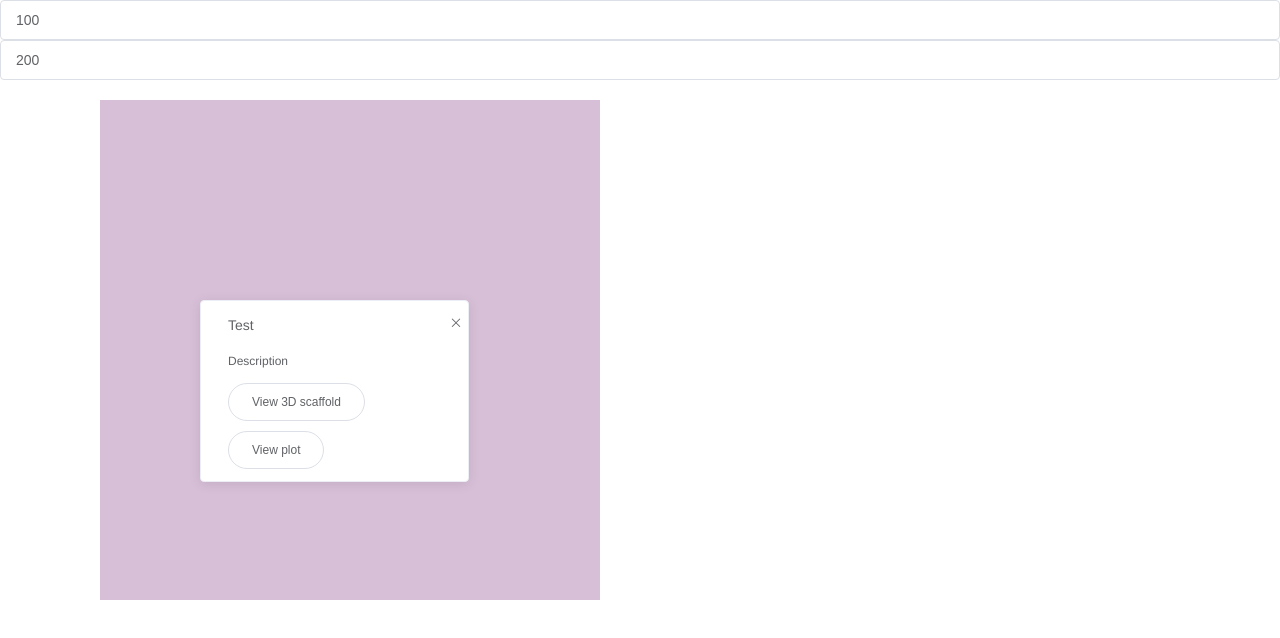
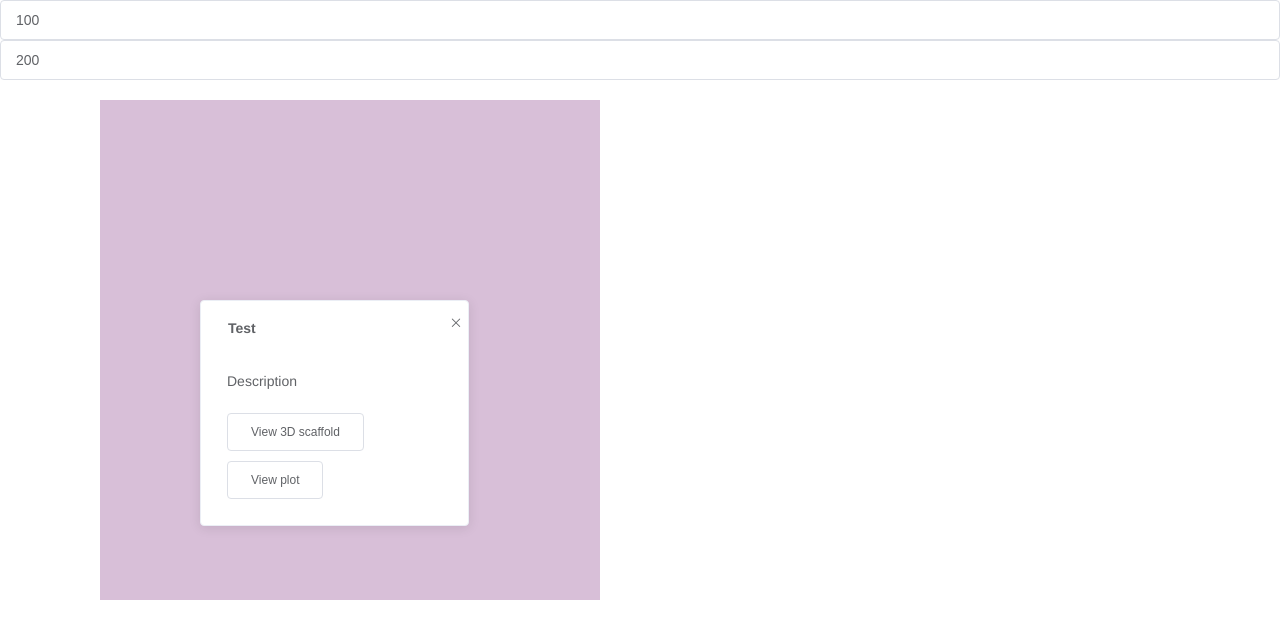
Before and after one commit to alan-wu/MapTooltip, a Vue app: page / in a window 1280 px wide. Shown: the top 638 px of the page. Built offline with nearby package versions, Linux system fonts and the light colour scheme.

Commit message:
Add some of the stylistic changes.

```diff
--- a/src/components/TooltipContent.vue
+++ b/src/components/TooltipContent.vue
@@ -84,11 +84,16 @@ export default {
 }
 
 .title {
-  word-break: normal;
+  text-align: left;
+  width: 16em;
+  line-height: 1.5em !important;
+  font-weight: 600;
+  font-size: 1em;
+  font-family: Helvetica;
 }
 
 .block {
-  margin-bottom: 13px;
+  margin-bottom: 1.5em;
 }
 
 .icon {
@@ -102,13 +107,25 @@ export default {
 }
 
 .main {
-  font-size: 12px;
-  padding: 10px 17px 0 15px;
+  font-size: 14px;
+  text-align: left;
+  line-height: 1.5em;
+  margin-top: 1em !important;
+  font-family: Helvetica;
+  font-weight: 400;
+  /* outline: thin red solid; */
+  padding: 1em !important;
 }
 
 .popover-container {
   height: 100%;
   width: 100%;
+}
+
+.main >>> .el-button.is-round{
+  border-radius: 4px;
+  padding: 12px 23px;
+  display: flex;
 }
 
 .button {
```
